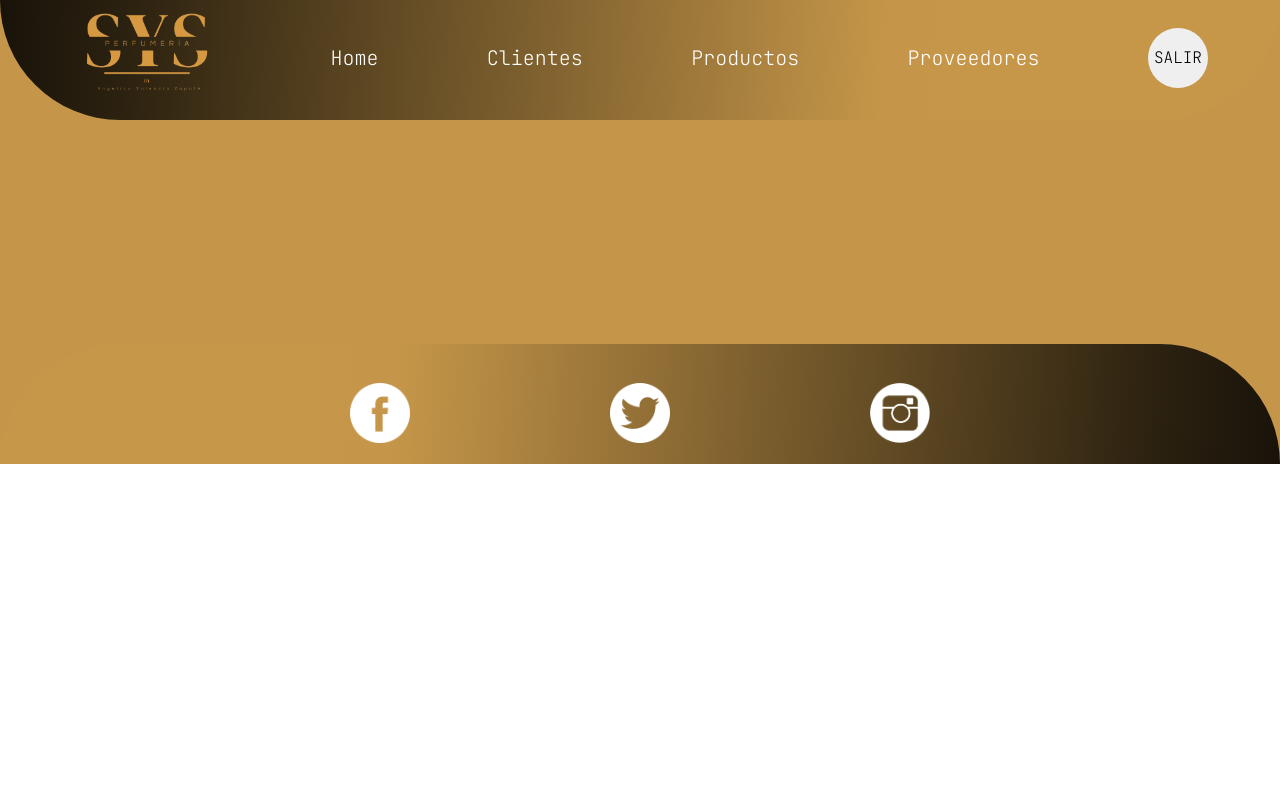
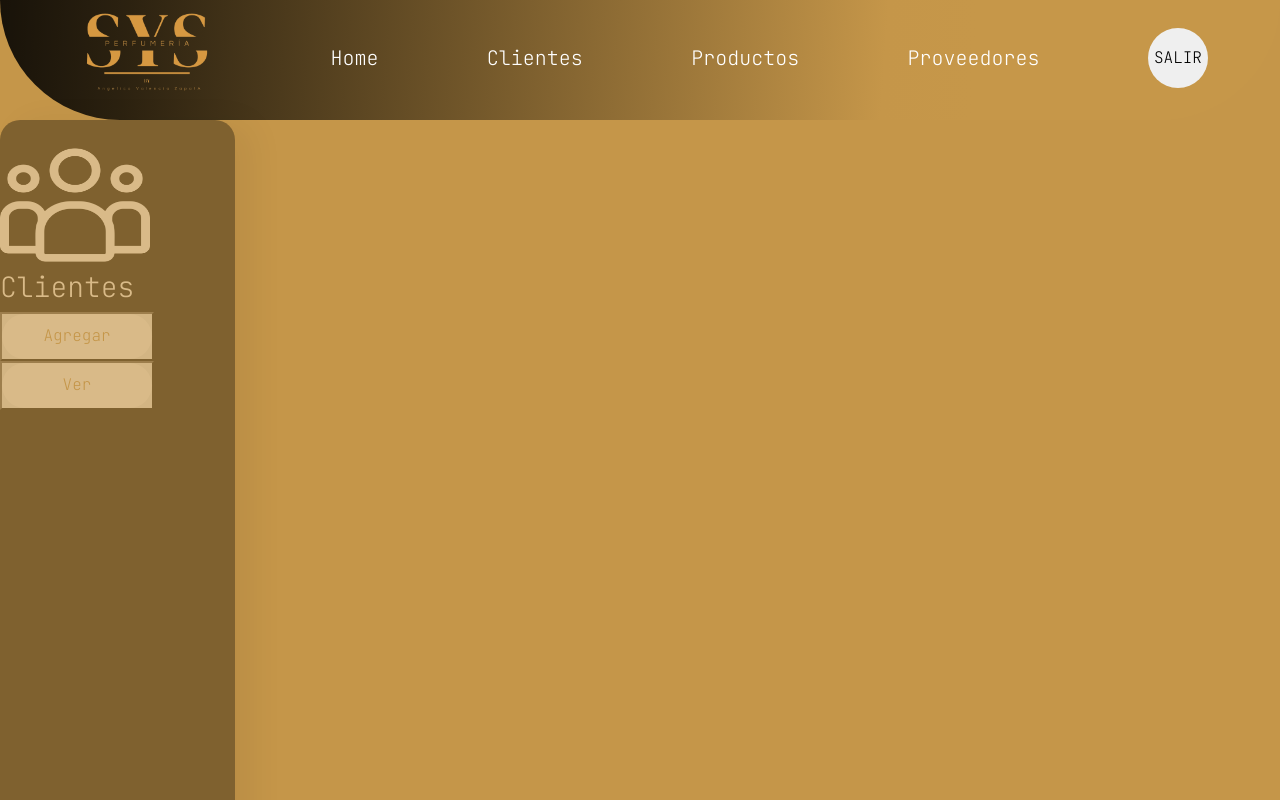
Before and after one commit to jhohan-val/Empresas_SYS, a React (Vite) app in the folder front-sys/: page / in a window 1280 px wide. Shown: the top 800 px of the page. Built offline with nearby package versions, Linux system fonts and the light colour scheme.

Commit message:
Se crea aside de la vista clientes

```diff
--- /dev/null
+++ b/front-sys/src/components/Helpers/Asides/AsideClientes.jsx
@@ -0,0 +1,18 @@
+import BtnAgregar from "../Botones/BtnAgregar";
+import BtnVer from "../Botones/BtnVer";
+import IconoClientes from "../imagenes/IconoClientes";
+
+const AsideClientes = () => {
+    return(
+        <section>
+            <aside className="aside-clientes">
+                <IconoClientes/>
+                <h3>Clientes</h3>
+                <BtnAgregar/>
+                <BtnVer/>
+            </aside>
+        </section>
+    )
+}
+
+export default AsideClientes;
--- a/front-sys/src/components/Helpers/Botones/BtnVer.jsx
+++ b/front-sys/src/components/Helpers/Botones/BtnVer.jsx
@@ -2,7 +2,7 @@ const BtnVer = () => {
     return(
         <section>
             <button>
-
+            <input  className="btn-ver" type="button" value="Ver" placeholder="Ver"/>
             </button>
         </section>
     )
--- a/front-sys/src/components/Helpers/Tablas/TablaClientes.jsx
+++ b/front-sys/src/components/Helpers/Tablas/TablaClientes.jsx
@@ -1,15 +1,6 @@
-import BtnAgregar from "../Botones/BtnAgregar";
-import IconoClientes from "../imagenes/IconoClientes";
-
 const TablaClientes = () => {
     return(
         <section className="clientes" id="clientes">
-
-            <aside className="aside-clientes">
-                <IconoClientes/>
-                <h3>Clientes</h3>
-                <BtnAgregar/>
-            </aside>
 
             <table class="tabla-clientes" id="tabla-clientes">
                         <thead class="thead">
--- a/front-sys/src/components/Helpers/imagenes/IconoClientes.jsx
+++ b/front-sys/src/components/Helpers/imagenes/IconoClientes.jsx
@@ -9,4 +9,4 @@ const IconoClientes = () => {
     )
 }
 
-export default IconoClientes
+export default IconoClientes;
--- a/front-sys/src/components/Helpers/imagenes/IconoProductos.jsx
+++ b/front-sys/src/components/Helpers/imagenes/IconoProductos.jsx
@@ -9,4 +9,4 @@ const IconoProductos = () => {
     )
 }
 
-export default IconoProductos
+export default IconoProductos;
--- a/front-sys/src/components/Layouts/Main.jsx
+++ b/front-sys/src/components/Layouts/Main.jsx
@@ -1,33 +1,50 @@
+import AsideClientes from "../Helpers/Asides/AsideClientes";
 import CardClientes from "../Helpers/Cards/CardClientes";
 import CardProductos from "../Helpers/Cards/CardProductos";
 import CardProveedores from "../Helpers/Cards/CardProveedores";
 import Footer from "../Helpers/Footer";
 import Header from "../Helpers/Header";
 import Login from "../Helpers/Login";
+import TablaClientes from "../Helpers/Tablas/TablaClientes";
 
 const Main = ()  =>{
     return (
         <section>
 
             <main>
+                {/* LOGIN */}
                 {/* <section className="login">
                     <Login/>
                 </section> */}
 
+                {/* HEADER */}
                 <section className="header">
                     <Header/>
                 </section>
 
+                                                                                    {/* PRINCIPAL */}
                 {/* <section className="cards">
                     <CardClientes/>
                     <CardProductos/>
                     <CardProveedores/>
                 </section> */}
 
-                <section className="tablas">
+                                                                                    {/*CLIENTES */}
+                <section className="agregar-clientes">
+                    <AsideClientes/>
+                    <TablaClientes/>
+                </section>
+
+                                                                                    {/* PRODUCTOS */}
+                <section className="agregar-productos">
 
                 </section>
 
+                                                                                    {/* PROVEEDORES */}
+                <section className="agregar-proveedores"></section>
+
+
+                                                                                    {/* FOOTER */}
                 <section className="footer">
                     <Footer/>
                 </section>
--- a/front-sys/src/index.css
+++ b/front-sys/src/index.css
@@ -243,4 +243,56 @@ a:active {
   transition: 0.6s ease-in-out all;
 } */
 
-/* TABLAS */
+/*VISTA CLIENTES */
+
+.aside-clientes{
+  width: 235px;
+  height: 856px;
+  background-color: #000000;
+  opacity: 0.35;
+  box-shadow: 18px 3px 34px #00000029;
+  border-radius: 20px 20px 0px 0px;
+  color: white;
+  top: 204px;
+  left: 32px;
+}
+
+.btn-agregar {
+  width: 150px;
+  height: 45px;
+  background-color: white;
+  color: #c69749;
+  border-radius: 42px;
+  text-align: center;
+  border: none;
+  transition: 0.6s ease-in-out all;
+}
+
+.btn-agregar:hover {
+  background-color: #c69749;
+  color: white;
+  transition: 0.6s ease-in-out all;
+}
+
+.btn-ver{
+  width: 150px;
+  height: 45px;
+  background-color: white;
+  color: #c69649;
+  border-radius: 42px;
+  text-align: center;
+  border: none;
+  transition: 0.6 ease-in-out all;
+}
+
+.btn-ver:hover{
+  background-color: #c69649;
+  color: white;
+  transition: 0.6s ease-in-out all;
+}
+
+.icono-cliente {
+  width: 150px;
+  height: 150px;
+  padding-top: 20px;
+}
```
Also changed, not shown: front-sys/src/components/Helpers/Asides/AsideProductos.jsx (added, +18 -0 lines), front-sys/src/components/Helpers/Asides/AsideProveedores.jsx (added, +18 -0 lines), front-sys/src/components/Helpers/Botones/BtnAcceder.jsx (+1 -6 lines), front-sys/src/components/Helpers/Botones/BtnAgregar.jsx (+1 -6 lines).
